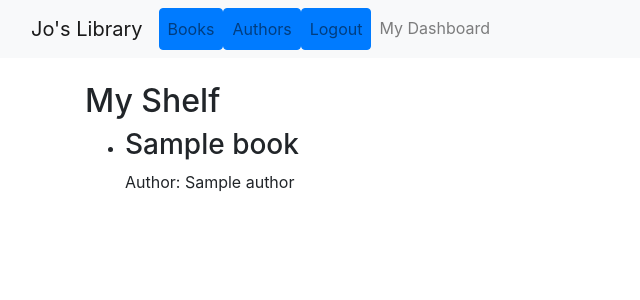
After one commit to RJCyber12/Jos_Library, a Django app: page /books/dashboard/ in a window 1280 px wide. The commit adds this page. Shown: the top 300 px of the page, without its empty margins (0-640 px from the left). Run offline with Django 5.2, Linux system fonts and the light colour scheme; a user stored in the database is signed in; data comes from the database, SQL or seed files in the repository; tables that the repository leaves empty hold one stand-in row (values such as "Sample post"); some libraries are stand-ins or nearby versions.

Commit message:
Fixed book details and display

```diff
--- a/Jos_Library/settings.py
+++ b/Jos_Library/settings.py
@@ -82,6 +82,7 @@ DATABASES = {
 }
 
 
+
 # Password validation
 # https://docs.djangoproject.com/en/5.0/ref/settings/#auth-password-validators
 
@@ -99,6 +100,8 @@ AUTH_PASSWORD_VALIDATORS = [
         'NAME': 'django.contrib.auth.password_validation.NumericPasswordValidator',
     },
 ]
+
+AUTH_USER_MODEL = 'books.CustomUser'
 
 
 # Internationalization
--- a/books/admin.py
+++ b/books/admin.py
@@ -1,7 +1,9 @@
 # books/admin.py
 from django.contrib import admin
-from .models import Author, Book
+from .models import Author, Book, CustomUser, Shelf
 
 
 admin.site.register(Author)
 admin.site.register(Book)
+admin.site.register(Shelf)
+admin.site.register(CustomUser)
--- a/books/templates/books/base.html
+++ b/books/templates/books/base.html
@@ -4,20 +4,40 @@
     <meta charset="UTF-8">
     <meta name="viewport" content="width=device-width, initial-scale=1.0">
     <title>Jo's Library</title>
-    <link href="https://stackpath.bootstrapcdn.com/bootstrap/5.1.0/css/bootstrap.min.css" rel="stylesheet">
+    <link rel="stylesheet" href="https://cdn.jsdelivr.net/npm/bootstrap@4.4.1/dist/css/bootstrap.min.css" integrity="sha384-Vkoo8x4CGsO3+Hhxv8T/Q5PaXtkKtu6ug5TOeNV6gBiFeWPGFN9MuhOf23Q9Ifjh" crossorigin="anonymous">
 </head>
 <body>
     <nav class="navbar navbar-expand-lg navbar-light bg-light">
         <div class="container-fluid">
             <a class="navbar-brand" href="{% url 'home' %}">Jo's Library</a>
-            <div class="collapse navbar-collapse">
+            <button class="navbar-toggler" type="button" data-bs-toggle="collapse" data-bs-target="#navbarNav" aria-controls="navbarNav" aria-expanded="false" aria-label="Toggle navigation">
+                <span class="navbar-toggler-icon"></span>
+            </button>
+            <div class="collapse navbar-collapse" id="navbarNav">
                 <ul class="navbar-nav me-auto mb-2 mb-lg-0">
                     <li class="nav-item">
-                        <a class="nav-link" href="{% url 'book-list' %}">Books</a>
+                        <a class="nav-link btn btn-primary" href="{% url 'book-list' %}">Books</a>
                     </li>
                     <li class="nav-item">
-                        <a class="nav-link" href="{% url 'author-list' %}">Authors</a>
+                        <a class="nav-link btn btn-primary" href="{% url 'author-list' %}">Authors</a>
                     </li>
+                </ul>
+                <ul class="navbar-nav">
+                    {% if not user.is_authenticated %}
+                        <li class="nav-item">
+                            <a class="nav-link btn btn-primary" href="{% url 'signup' %}">Signup</a>
+                        </li>
+                        <li class="nav-item">
+                            <a class="nav-link btn btn-primary" href="{% url 'login' %}">Login</a>
+                        </li>
+                    {% else %}
+                        <li class="nav-item">
+                            <a class="nav-link btn btn-primary" href="{% url 'logout' %}">Logout</a>
+                        </li>
+                        <li class="nav-item">
+                            <a class="nav-link" href="{% url 'user-dashboard' %}">My Dashboard</a>
+                        </li>
+                    {% endif %}
                 </ul>
             </div>
         </div>
--- a/books/templates/books/book_list.html
+++ b/books/templates/books/book_list.html
@@ -17,6 +17,8 @@
 {% for book in books %}
 <div class="col-md-4 mb-3">
     <div class="card" style="width: 18rem;">
+        <pre>OpenLibrary ID: {{ book.openlibrary_id }}</pre>
+
         {% if book.cover_i %}
         <img src="http://covers.openlibrary.org/b/id/{{ book.cover_i }}-L.jpg" class="card-img-top" alt="Cover image of {{ book.title }}">
         {% else %}
@@ -29,8 +31,9 @@
             {% else %}
             <p class="card-text">Author information not available</p>
             {% endif %}
+
             <!-- Here, you might need to adjust the URL for 'More Details' based on how your URL routing is set up for book details -->
-            <a href="{% url 'book-detail' book.key|split:'/' %}" class="btn btn-primary">More Details</a>
+            <a href="{% url 'book-detail' book.openlibrary_id %}" class="btn btn-primary">More Details</a>
         </div>
     </div>
 </div>
--- a/books/templates/books/home.html
+++ b/books/templates/books/home.html
@@ -5,5 +5,9 @@
 <div class="container">
     <h1>Welcome to Jo's Library</h1>
     <p>Start your reading journey with us!</p>
+
+    <p>Here at Jo's Library, you can add books to your shelves and track your reads!
+        See the Books tab to search for your favorites!
+    </p>
 </div>
 {% endblock %}
--- /dev/null
+++ b/books/templates/books/user_dashboard.html
@@ -0,0 +1,20 @@
+{% extends 'books/base.html' %}
+
+{% block content %}
+<h2>My Shelf</h2>
+
+{% if shelf.books.all %}
+<ul>
+    {% for book in shelf.books.all %}
+    <li>
+        <h3>{{ book.title }}</h3>
+        <p>Author: {{ book.author.name }}</p>
+        <!-- Display other book details as needed -->
+    </li>
+    {% endfor %}
+</ul>
+{% else %}
+<p>Your shelf is empty. Add some books!</p>
+{% endif %}
+
+{% endblock %}
--- a/books/urls.py
+++ b/books/urls.py
@@ -1,11 +1,22 @@
 # books/urls.py
 from django.urls import path
-from .views import BookListView, AuthorListView, BookDetailView, HomePageView
+from .views import BookListView, AuthorListView, BookDetailView, HomePageView, SignUpView, user_dashboard, add_to_shelf
+from django.contrib.auth.views import LoginView, LogoutView
+
 
 urlpatterns = [
     path('', HomePageView.as_view(), name='home'),
     path('books/', BookListView.as_view(), name='book-list'),
     path('authors/', AuthorListView.as_view(), name='author-list'),
     path('books/<str:openlibrary_id>/', BookDetailView.as_view(), name='book-detail'),
+    path('add-to-shelf/<str:book_id>/', add_to_shelf, name='add-to-shelf'),
+
+
+
+    path('signup/', SignUpView.as_view(), name='signup'),
+    path('login/', LoginView.as_view(template_name='books/login.html'), name='login'),
+    path('logout/', LogoutView.as_view(), name='logout'),
+
+    path('dashboard/', user_dashboard, name='user-dashboard'),
 
 ]
--- a/books/views.py
+++ b/books/views.py
@@ -1,9 +1,13 @@
 # books/views.py
 from django.views.generic import ListView, TemplateView, DetailView
-from .models import Book, Author
-from django.shortcuts import render
-from django.views import View
+from .models import Book, Author, Shelf
+from django.shortcuts import render, redirect
+from django.views import View, generic
 import requests, logging
+from django.urls import reverse_lazy
+from .forms import CustomUserCreationForm
+from django.views.decorators.http import require_POST
+from django.core.files.base import ContentFile
 
 
 class HomePageView(TemplateView):
@@ -29,7 +33,14 @@ class BookListView(View):
             response.raise_for_status()
             data = response.json()  # Now data will be assigned with API response or remain empty
 
-            context['books'] = data.get('docs', [])
+             #Process each book to include openlibrary_id
+            books_processed = []
+            for book in data.get('docs', []):
+                book['openlibrary_id'] = book['key'].split('/')[-1]
+                books_processed.append(book)
+
+
+            context['books'] = books_processed
             context['numFound'] = data.get('numFound', 0)
             context['has_previous'] = page > 1
             context['has_next'] = start + len(context['books']) < context['numFound']
@@ -67,19 +78,119 @@ class BookDetailView(View):
     template_name = 'books/book_detail.html'
 
     def get(self, request, openlibrary_id):
+        context = {'book': None, 'error': None}
+
+        try:
+            # Fetch the book details
+            book_url = f"https://openlibrary.org/works/{openlibrary_id}.json"
+            book_response = requests.get(book_url)
+            book_data = book_response.json()
+
+            author_name = "Unknown Author"
+            if 'authors' in book_data and book_data['authors']:
+                # Assuming the first author as the representative author
+                author_key = book_data['authors'][0]['author']['key']
+                author_url = f"https://openlibrary.org{author_key}.json"
+                author_response = requests.get(author_url)
+                if author_response.status_code == 200:
+                    author_data = author_response.json()
+                    author_name = author_data.get('name', "Unknown Author")
+
+            book_detail = {
+                'title': book_data.get('title', 'No title available'),
+                'openlibrary_id': openlibrary_id,
+                'author_name': author_name,
+                'publish_date': book_data.get('created', {}).get('value', 'No publish date available'),
+                'cover_id': book_data.get('covers', [])[0] if 'covers' in book_data and book_data['covers'] else None,
+            }
+
+            context['book'] = book_detail
+
+        except requests.RequestException as e:
+            context['error'] = f"Request error: {e}"
+        except KeyError as e:
+            context['error'] = f"Data parsing error: Missing key {e}"
+
+        return render(request, self.template_name, context)
+
+
+
+def get_or_create_book_from_openlibrary(openlibrary_id):
+    # Try to get the book from the database first
+    try:
+        return Book.objects.get(openlibrary_id=openlibrary_id), False
+    except Book.DoesNotExist:
+        # If the book is not found, fetch its details from Open Library
         url = f"https://openlibrary.org/works/{openlibrary_id}.json"
         response = requests.get(url)
-        book_detail = {}
-
         if response.status_code == 200:
             book_data = response.json()
-            # You would extract the details you need from book_data and prepare them for your template
-            book_detail = {
-                'title': book_data.get('title'),
-                'authors': [author['name'] for author in book_data.get('authors', [])],
-                'publish_date': book_data.get('publish_date'),
-                'subjects': [subject['name'] for subject in book_data.get('subjects', [])],
-                'cover_id': book_data.get('covers', [])[0] if book_data.get('covers') else None,
-                # Add any other details you find useful            }
-            }
-        return render(request, self.template_name, {'book': book_detail})
+            # Extract author names and create Author instances if necessary
+            author_names = [author['name'] for author in book_data.get('authors', [])]
+            authors = []
+            for name in author_names:
+                author, _ = Author.objects.get_or_create(name=name)
+                authors.append(author)
+
+            # Create a new Book instance
+            book = Book(
+                openlibrary_id=openlibrary_id,
+                title=book_data.get('title'),
+                # Assuming you want to link the first author for simplicity
+                author=authors[0] if authors else None,
+            )
+
+            # Optionally, fetch and save the cover image
+            cover_id = book_data.get('covers', [])[0] if book_data.get('covers') else None
+            if cover_id:
+                cover_url = f"https://covers.openlibrary.org/b/id/{cover_id}-L.jpg"
+                cover_response = requests.get(cover_url)
+                if cover_response.status_code == 200:
+                    book.cover_image.save(f"{openlibrary_id}.jpg", ContentFile(cover_response.content), save=False)
+
+            book.save()
+
+            # If there are multiple authors, add them to the book's authors field
+            if len(authors) > 1:
+                for author in authors[1:]:
+                    book.authors.add(author)
+                book.save()
+
+            return book, True
+        else:
+            raise Exception("Could not fetch book from Open Library")
+
+@require_POST
+def add_to_shelf(request, book_id):
+    if not request.user.is_authenticated:
+        return redirect('login')
+
+    # Fetch or create the book instance
+    # Assuming you have a function to fetch or create a book from OpenLibrary API by ID
+    book, created = get_or_create_book_from_openlibrary(book_id)
+
+    # Get or create the user's shelf (assuming one shelf per user for simplicity)
+    shelf, created = Shelf.objects.get_or_create(user=request.user)
+
+    # Add the book to the user's shelf
+    shelf.books.add(book)
+
+    return redirect('book-list')  # Redirect back to the book list page
+
+
+
+#Registration views
+class SignUpView(generic.CreateView):
+    form_class = CustomUserCreationForm
+    success_url = reverse_lazy('login')
+    template_name = 'books/signup.html'
+
+
+def user_dashboard(request):
+    if request.user.is_authenticated:
+        # Assuming each user has only one shelf for simplicity
+        shelf, created = Shelf.objects.get_or_create(user=request.user)
+        return render(request, 'books/user_dashboard.html', {'shelf': shelf})
+    else:
+        # Redirect to login page or show an error
+        return redirect('login')
```
Also changed, not shown: books/forms.py (added, +10 -0 lines), books/models.py (+57 -2 lines), books/templates/books/book_detail.html (+15 -5 lines), books/templates/books/login.html (added, +11 -0 lines), books/templates/books/signup.html (added, +10 -0 lines), books/migrations/0001_initial.py, books/migrations/0002_remove_book_summary_book_openlibrary_id_shelf.py (added), books/migrations/0003_customuser_is_staff.py (added), db.sqlite3.
